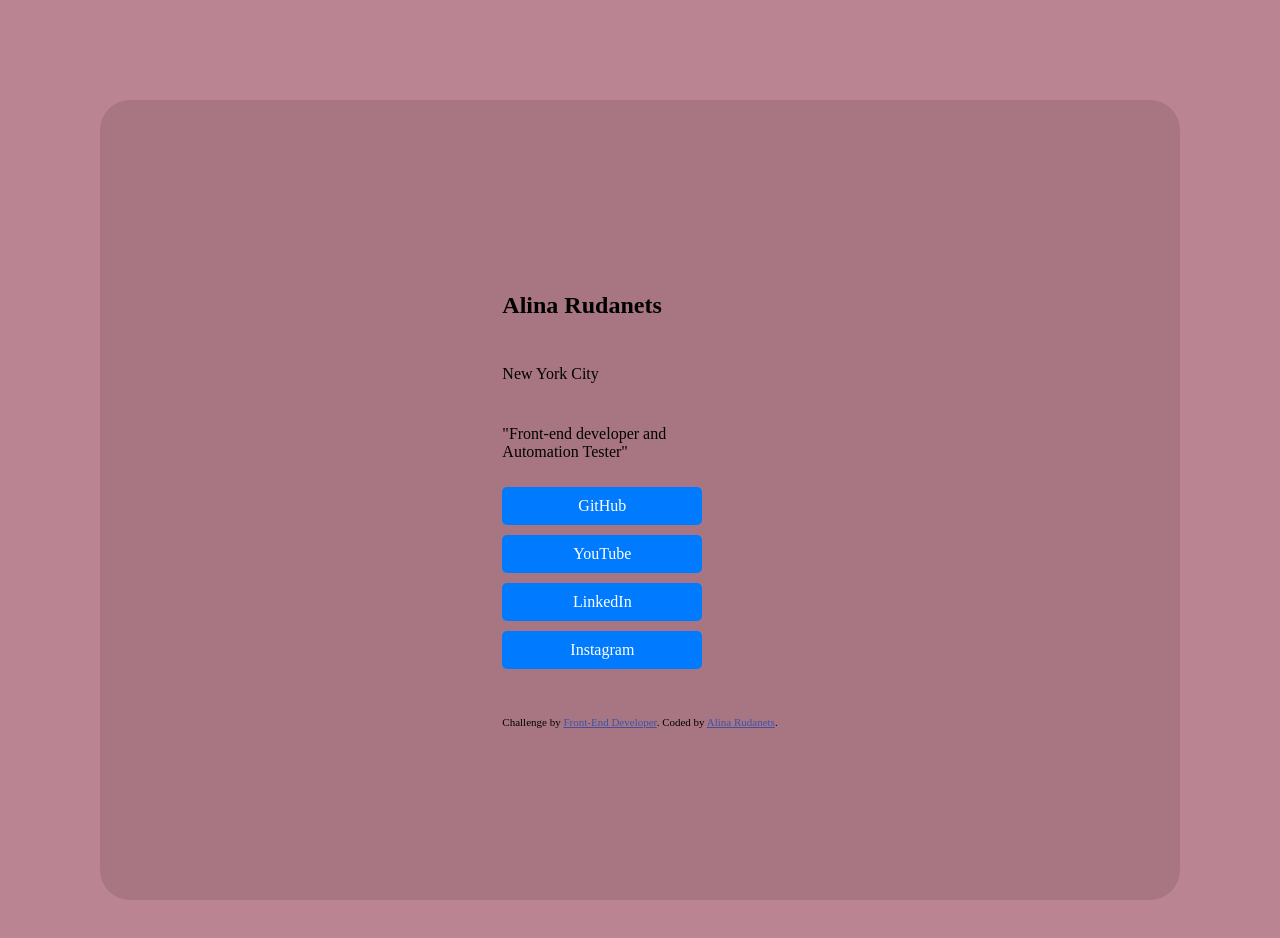
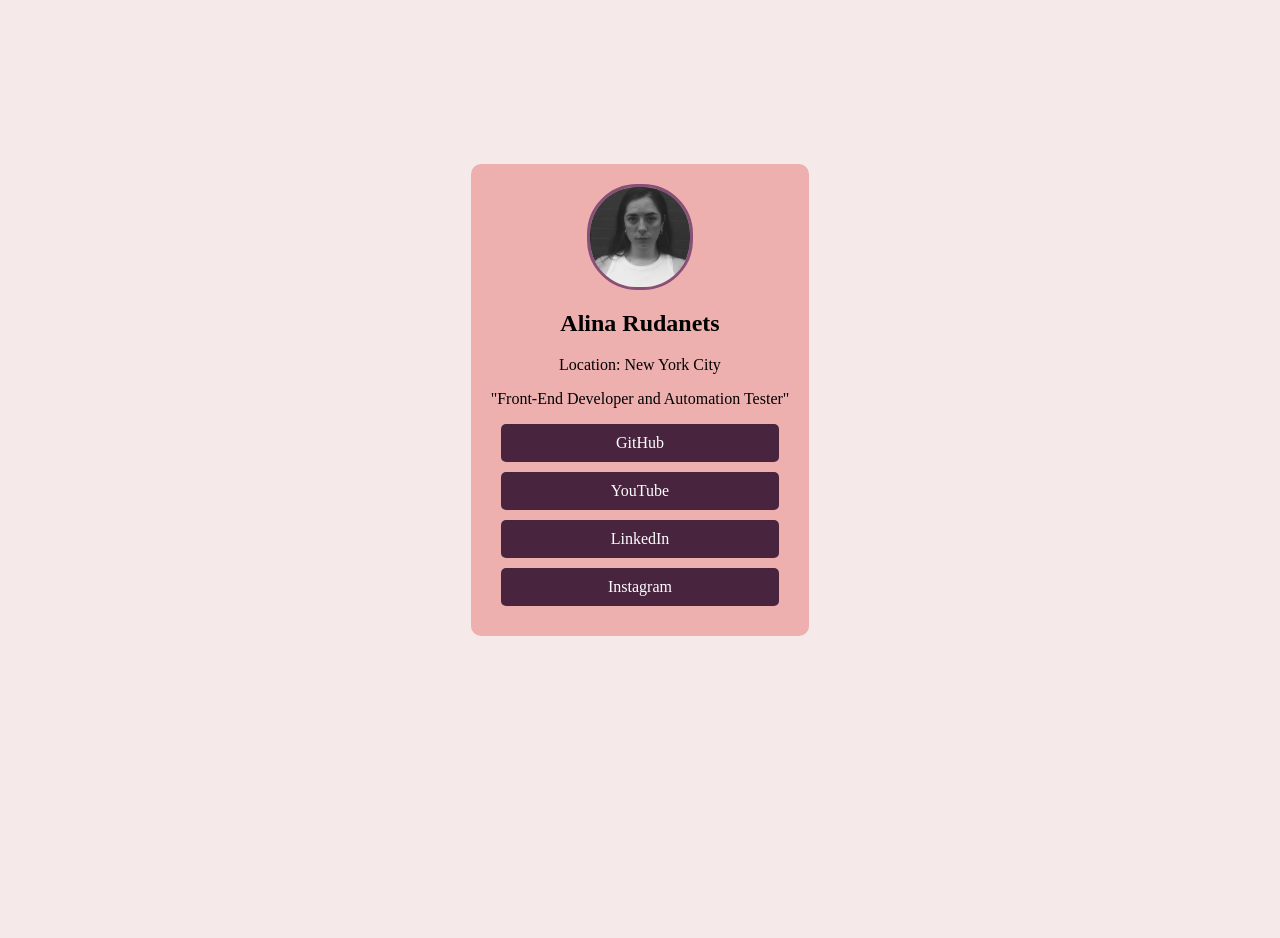
Before and after one commit to AllinaArr/social-links-profile-main, a plain HTML site: page index.html in a window 1280 px wide. After the commit the page ends 800 px from the top, so only its background shows below. Drawn offline with Linux system fonts and the light colour scheme.

Commit message:
almost done

```diff
--- a/index.css
+++ b/index.css
@@ -1,24 +1,16 @@
 :root {
-  background-color: #bb8493;
+  background-color: #f6e9e9;
+  /* background-color: #bb8493; */
   /* background-color: #704264; */
   /* background-color: #49243E; */
   /* background-color: #DBAFA0; */
 }
 body {
-  display: grid;
-  justify-content: center;
-  align-items: center;
-  height: 100vh;
-  margin: 100px 100px 100px 100px;
-  background-color: #a87683;
-  border-radius: 30px;
-}
-
-#body-info {
-  /* display: grid; */
-  /* justify-content: center; */
-  /* align-items: center; */
-  /* height: 100vh; */
+  display: flex;
+  justify-content: center; /* horizontally center content */
+  align-items: center; /* vertically center content */
+  min-height: 100vh; /* to ensure content fills the viewport height */
+  margin: 0;
 }
 
 .footer-info {
@@ -33,21 +25,21 @@ body {
   gap: 10px;
 }
 
-#social-link {
-}
-
 .social-link {
-  display: inline-block;
+  display: grid;
   padding: 10px 20px;
   text-decoration: none;
   color: white;
-  background-color: #007bff; /* Change to your desired color */
+  background-color: #49243e;
   border-radius: 5px;
   text-align: center;
+  flex-direction: column;
+  align-items: center;
+  margin: 10px;
 }
 
 .social-link:hover {
-  background-color: #0056b3; /* Change to your desired hover color */
+  background-color: #704264;
 }
 
 .attribution {
@@ -57,3 +49,30 @@ body {
 .attribution a {
   color: hsl(228, 45%, 44%);
 }
+
+.image {
+  display: block;
+  width: 100px;
+  height: 100px;
+  border-radius: 50px;
+  border: 3px solid #875177;
+  justify-content: center;
+  text-align: center;
+  margin: 0 auto;
+}
+
+.main-info {
+  text-align: center; /* center text content inside main-info */
+}
+
+#name-info {
+  background-color: #eeafaf;
+  margin: 100px;
+  padding: 20px;
+  border-radius: 10px;
+  color: black;
+  display: grid;
+  flex-direction: column;
+  align-items: center;
+  justify-content: center;
+}
--- a/index.html
+++ b/index.html
@@ -19,11 +19,13 @@
     <link rel="stylesheet" href="index.css" />
   </head>
   <body>
+    <div id="name-info">
       <div class="main-info">
-      <div id="social-list">
+        <img class="image" src="/design/alinaImg.png" alt="AlinaRudanets" />
         <h2 id="fullName">Alina Rudanets</h2>
-        <p id="location">New York City</p>
-        <p id="my-quote">"Front-end developer and Automation Tester"</p>
+        <p id="location">Location: New York City</p>
+        <p id="my-quote">"Front-End Developer and Automation Tester"</p>
+        <div class="social-list">
           <a
             href="https://github.com/AllinaArr"
             target="_blank"
@@ -50,13 +52,14 @@
           >
         </div>
       </div>
+    </div>
   </body>
-  <footer class="footer-info">
+  <!-- <footer class="footer-info">
     <div class="attribution">
       Challenge by
       <a href="https://www.frontendmentor.io?ref=challenge" target="_blank"
         >Front-End Developer</a
       >. Coded by <a href="#">Alina Rudanets</a>.
     </div>
-  </footer>
+  </footer> -->
 </html>
```
Also changed, not shown: design/alinaImg.png (added). Lines whose indentation alone changed are shown as unchanged.
